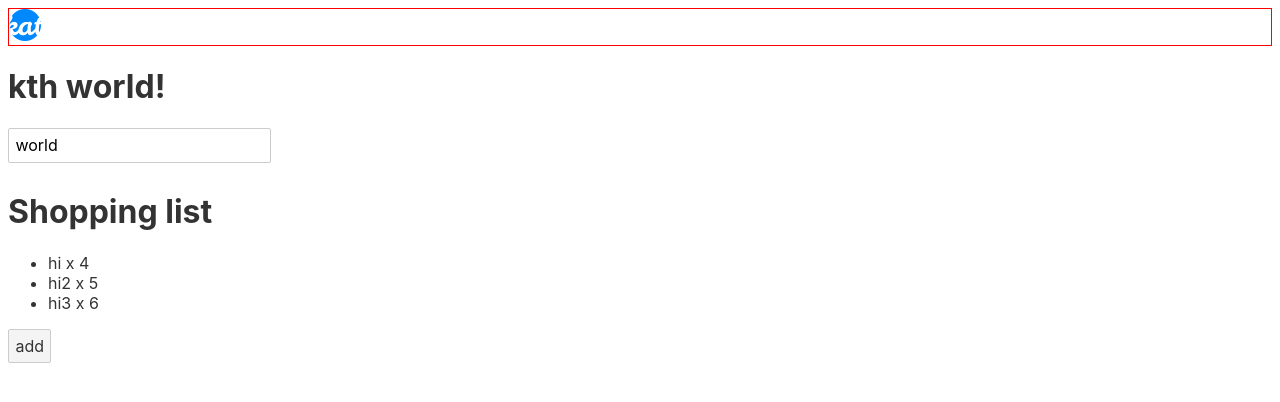
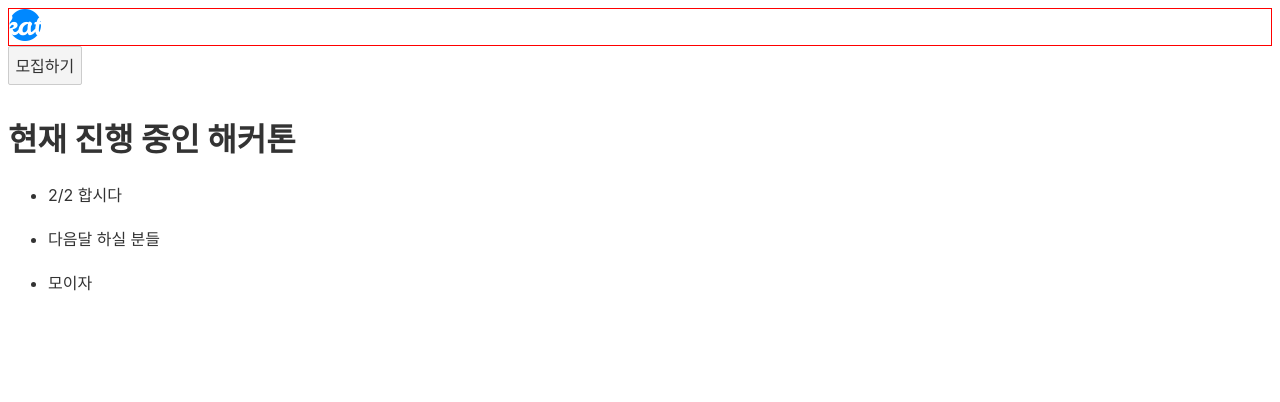
Before and after one commit to taehyeong224/svelte, a Svelte app: page / in a window 1280 px wide. Shown: the top 402 px of the page. Built offline with nearby package versions, Linux system fonts and the light colour scheme.

Commit message:
add modal

```diff
--- a/src/App.svelte
+++ b/src/App.svelte
@@ -1,30 +1,45 @@
 <script>
-	import Header from './header/index.svelte';
+    import Header from './header/index.svelte';
+    import Modal from './modal/index.svelte';
 
-	export let name;
-	export let items = [{name: 'hi', qty: 4}, {name: 'hi2', qty: 5} , {name: 'hi3', qty: 6}]
-	export function addItem(target) {
-		items = [...items, {name: target, qty: items[items.length - 1].qty + 1}]
+    export let items = [{title: '2/2 합시다', body: "블라블라블라블라블라블라블라블라블라블라", isFade: true}, {
+        title: '다음달 하실 분들',
+        body: "블라블라블라블라블라블라블라블라"
+    }, {title: '모이자', body: "블라블라블라블라블라블라블라블라블라블라블라블라블라블라블라블라"}];
+    export let isFade = true;
+
+    export const modal = {title: "default", body: "default"};
+    export const addItem = ({title, body}) => {
+        items = [...items, {title, body}]
+    };
+    export const showModal = (item) => {
+        isFade = false;
+        modal.title = item.title;
+        modal.body = item.body;
+        console.log(isFade)
+    };
+
+	export const closeModal = () => {
+		isFade = true;
+		console.log(isFade)
+	};
+
+	export const confirmModal = () => {
+		console.log("some logic");
+		closeModal();
 	}
-	export const addItem2 = target => {items = [...items, {name: target, qty: items[items.length - 1].qty + 1}]}
 </script>
 
 <Header/>
 <main>
-
-	<h1>kth {name}!</h1>
-	<input bind:value={name}/>
-	{#if name === '42'}
-		<p>what was the question?</p>
-	{/if}
-
-	<h1>Shopping list</h1>
-	<ul>
-		{#each items as item}
-			<li>{item.name} x {item.qty}</li>
-		{/each}
-	</ul>
-	<button on:click={addItem2(name)}>add</button>
+    <button>모집하기</button>
+    <h1>현재 진행 중인 해커톤</h1>
+    <ul>
+        {#each items as item}
+            <li on:click={showModal(item)}>{item.title}</li><br/>
+        {/each}
+    </ul>
+	<Modal isFade={isFade} id={"modal"} title={modal.title} body={modal.body} ok="참가하기" closeFunction={closeModal} okFunction={confirmModal}/>
 </main>
 
 <style>
--- a/src/main.js
+++ b/src/main.js
@@ -1,10 +1,7 @@
 import App from './App.svelte';
 
 const app = new App({
-	target: document.body,
-	props: {
-		name: 'world'
-	}
+	target: document.body
 });
 
 export default app;
--- /dev/null
+++ b/src/modal/index.svelte
@@ -0,0 +1,69 @@
+<script>
+    export let isFade;
+    $: console.log(`the isFade is ${isFade}`);
+    export let id;
+    export let title;
+    export let body;
+    export let ok;
+    export let closeFunction;
+    export let okFunction;
+    export const close = () => {
+        closeFunction();
+    };
+    export const confirm = () => {
+        okFunction();
+    }
+</script>
+
+<!-- Modal -->
+{#if !isFade}
+    <modal>
+        <div id={id} class="searchModal">
+            <div class="search-modal-content">
+                <div class="page-header">
+                    <h1>{title}</h1>
+                </div>
+                <div class="row">
+                    <div class="col-sm-12">
+                        <div class="row">
+                            <div class="col-sm-12">
+                                <h2>{body}</h2>
+                            </div>
+                        </div>
+                    </div>
+                </div>
+                <hr>
+                <div class="modal-footer">
+                    <button type="button" class="btn btn-secondary" data-dismiss="modal" on:click={close}>닫기
+                    </button>
+                    <button type="button" class="btn btn-primary"
+                            on:click={confirm}>{ok}</button>
+                </div>
+            </div>
+        </div>
+    </modal>
+{/if}
+
+<style>
+    /* The Modal (background) */
+    .searchModal {
+        position: fixed; /* Stay in place */
+        z-index: 10; /* Sit on top */
+        left: 0;
+        top: 0;
+        width: 100%; /* Full width */
+        height: 100%; /* Full height */
+        overflow: auto; /* Enable scroll if needed */
+        background-color: rgb(0, 0, 0); /* Fallback color */
+        background-color: rgba(0, 0, 0, 0.4); /* Black w/ opacity */
+    }
+
+    /* Modal Content/Box */
+    .search-modal-content {
+        background-color: #fefefe;
+        margin: 15% auto; /* 15% from the top and centered */
+        padding: 20px;
+        border: 1px solid #888;
+        width: 1000px; /* Could be more or less, depending on screen size */
+    }
+</style>
```
Also changed, not shown: 1 other file (tests, documents, lock files or other folders).
